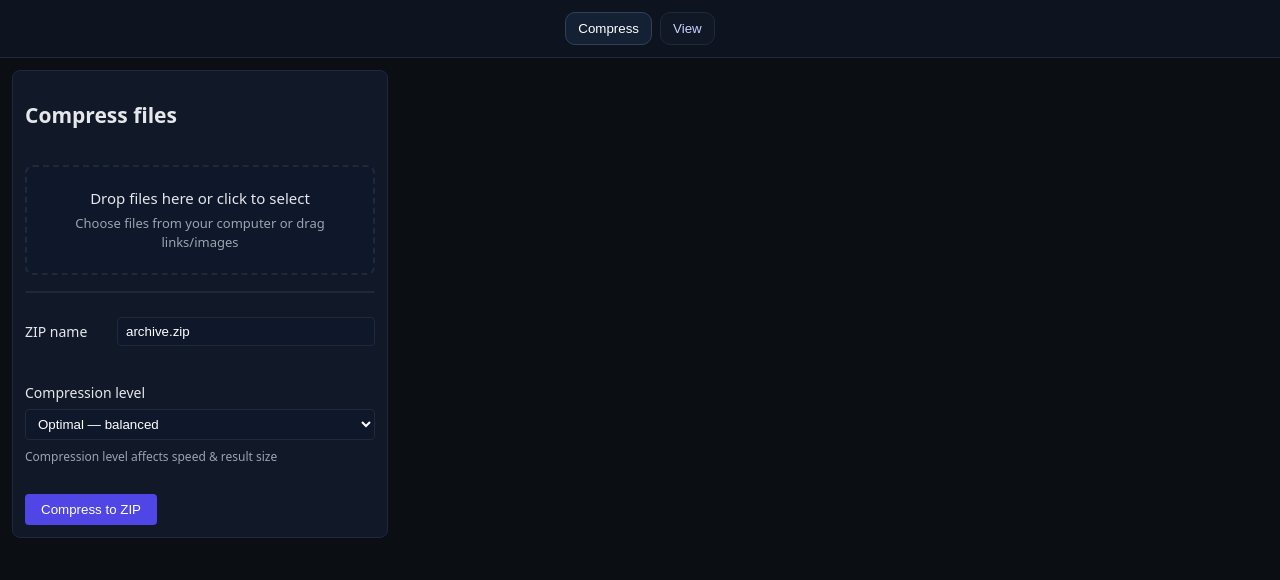
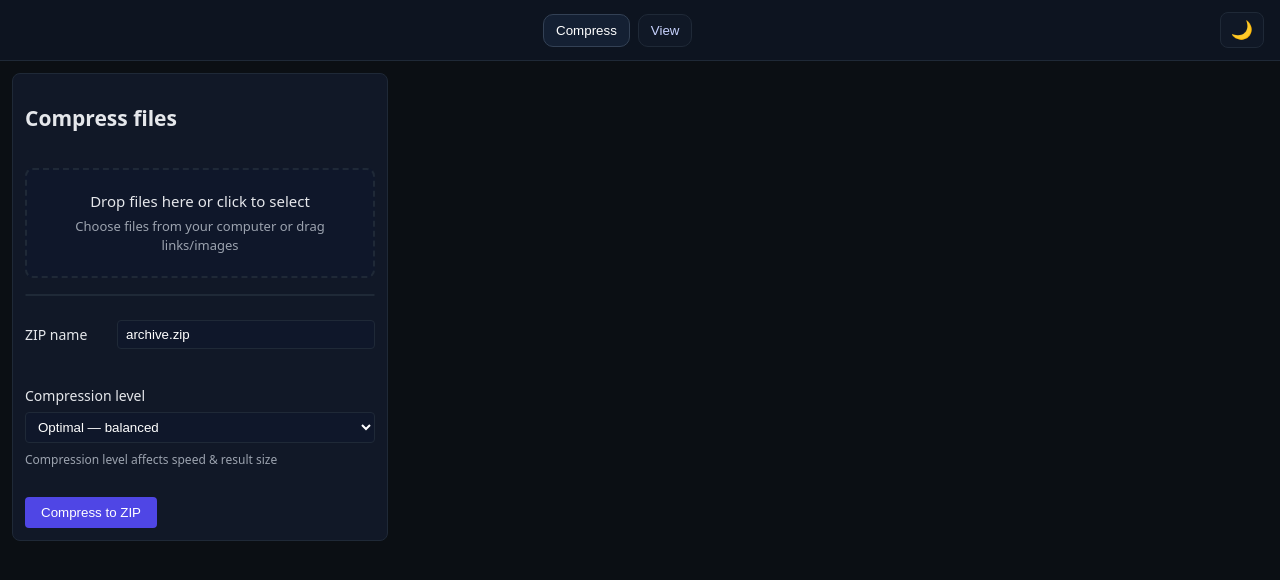
Before and after one commit to max-hertz-coder/ZIPboost, a browser extension: page views/app.html in a window 1280 px wide. Drawn offline with Linux system fonts and the light colour scheme.

Commit message:
modes added

```diff
--- a/app.js
+++ b/app.js
@@ -103,6 +103,8 @@ function ensureButton(button) {
 // ============================================================================
 const tabC = $("#tab-compress");
 const tabV = $("#tab-view");
+const btnTheme = $("#btn-theme-toggle");
+const themeIcon = btnTheme?.querySelector(".theme-icon");
 
 const secC = $("#sec-compress");
 const secV = $("#sec-view");
@@ -153,6 +155,63 @@ async function activate(section, tabBtn) {
 
 on(tabC, "click", () => activate(secC, tabC));
 on(tabV, "click", () => activate(secV, tabV));
+
+// ============================================================================
+//                               THEME TOGGLE
+// ============================================================================
+const THEMES = {
+  dark: { file: "dark-blue.css", icon: "🌙" },
+  light: { file: "light-blue.css", icon: "☀️" }
+};
+
+let currentTheme = "dark"; // default
+
+function getThemeLink() {
+  return document.querySelector('#theme-link') || document.querySelector('link[href*="/themes/"]');
+}
+
+async function initTheme() {
+  const saved = (await storageGet(["zipboost_theme"])).zipboost_theme;
+  if (saved && (saved === "dark" || saved === "light")) {
+    currentTheme = saved;
+  }
+  applyTheme(currentTheme, false);
+}
+
+function applyTheme(theme, save = true) {
+  currentTheme = theme;
+  const link = getThemeLink();
+  if (link) {
+    link.href = `../public/themes/${THEMES[theme].file}`;
+  } else {
+    // создаем ссылку если её нет
+    const newLink = document.createElement("link");
+    newLink.rel = "stylesheet";
+    newLink.href = `../public/themes/${THEMES[theme].file}`;
+    document.head.appendChild(newLink);
+  }
+
+  if (themeIcon) {
+    themeIcon.textContent = THEMES[theme].icon;
+  }
+
+  if (save) {
+    storageSet({ zipboost_theme: theme });
+  }
+}
+
+function toggleTheme() {
+  const next = currentTheme === "dark" ? "light" : "dark";
+  applyTheme(next);
+}
+
+if (btnTheme) {
+  ensureButton(btnTheme);
+  on(btnTheme, "click", toggleTheme);
+}
+
+// Инициализация темы при загрузке
+initTheme();
 
 // Восстановление «умолчаний» (имя архива/пресет)
 (async () => {
--- a/public/style.css
+++ b/public/style.css
@@ -6,6 +6,24 @@
   --muted: #9ca3af;
   --primary: #4f46e5;
   --primary-2: #3b82f6;
+  /* Extended variables for theming */
+  --topbar-bg: #0d1420;
+  --tab-bg: #101826;
+  --tab-color: #c7d2fe;
+  --tab-active-bg: #142033;
+  --tab-active-color: #fff;
+  --tab-active-border: #334155;
+  --input-bg: #0f172a;
+  --progress-color: #10b981;
+  --dropzone-bg: #0f172a;
+  --dropzone-drag-bg: #0e1b2b;
+  --dropzone-focus-border: var(--primary-2);
+  --dropzone-drag-border: var(--primary-2);
+  --item-hover-bg: #1a273a;
+  --item-active-bg: #26354f;
+  --button-xs-bg: #374151;
+  --button-xs-hover-bg: #475569;
+  --button-text: #fff;
 }
 * { box-sizing: border-box; }
 html, body {
@@ -21,27 +39,29 @@ html, body {
   top: 0;
   display: flex;
   align-items: center;
-  justify-content: center;
+  justify-content: space-between;
   padding: 12px 16px;
   border-bottom: 1px solid var(--border);
-  background: #0d1420;
+  background: var(--topbar-bg);
 }
 .tabs {
   display: flex;
   gap: 8px;
+  flex: 1;
+  justify-content: center;
 }
 .tab {
-  background: #101826;
+  background: var(--tab-bg);
   border: 1px solid var(--border);
-  color: #c7d2fe;
+  color: var(--tab-color);
   padding: 8px 12px;
   border-radius: 10px;
   cursor: pointer;
 }
 .tab.active {
-  background: #142033;
-  color: #fff;
-  border-color: #334155;
+  background: var(--tab-active-bg);
+  color: var(--tab-active-color);
+  border-color: var(--tab-active-border);
 }
 
 /* Layout */
@@ -84,10 +104,10 @@ html, body {
 input[type=text], select {
   flex: 1;
   padding: 6px 8px;
-  background: #0f172a;
+  background: var(--input-bg);
   border: 1px solid var(--border);
   border-radius: 4px;
-  color: #fff;
+  color: var(--button-text);
 }
 select { cursor: pointer; }
 .hint {
@@ -101,7 +121,7 @@ select { cursor: pointer; }
 }
 .progress {
   font-size: 13px;
-  color: #10b981;
+  color: var(--progress-color);
   margin-left: 8px;
 }
 
@@ -111,16 +131,16 @@ select { cursor: pointer; }
   padding: 20px;
   border: 2px dashed var(--border);
   border-radius: 8px;
-  background: #0f172a;
+  background: var(--dropzone-bg);
   cursor: pointer;
   outline: none;
 }
 .dropzone:focus {
-  border-color: #3b82f6;
+  border-color: var(--dropzone-focus-border);
 }
 .dropzone.drag {
-  border-color: #3b82f6;
-  background: #0e1b2b;
+  border-color: var(--dropzone-drag-border);
+  background: var(--dropzone-drag-bg);
 }
 .dz-title {
   font-size: 15px;
@@ -157,22 +177,22 @@ select { cursor: pointer; }
   margin-left: 8px;
 }
 .item.file:hover {
-  background: #1a273a;
+  background: var(--item-hover-bg);
 }
 .item.file:active {
-  background: #26354f;
+  background: var(--item-active-bg);
 }
 .item button.xs {
-  background: #374151;
+  background: var(--button-xs-bg);
   border: none;
-  color: #fff;
+  color: var(--button-text);
   font-size: 14px;
   padding: 4px 8px;
   cursor: pointer;
   border-radius: 3px;
 }
 .item button.xs:hover {
-  background: #475569;
+  background: var(--button-xs-hover-bg);
 }
 .file-actions {
   display: flex;
@@ -185,7 +205,7 @@ button.primary, button.secondary {
   cursor: pointer;
   padding: 8px 16px;
   border: none;
-  color: #fff;
+  color: var(--button-text);
   border-radius: 4px;
 }
 button.primary { background: var(--primary); }
@@ -196,3 +216,29 @@ button.secondary {
 button.primary:hover, button.secondary:hover {
   opacity: 0.9;
 }
+
+/* Theme toggle */
+.theme-toggle {
+  background: var(--tab-bg);
+  border: 1px solid var(--border);
+  color: var(--tab-color);
+  padding: 6px 10px;
+  border-radius: 8px;
+  cursor: pointer;
+  font-size: 18px;
+  line-height: 1;
+  display: flex;
+  align-items: center;
+  justify-content: center;
+  min-width: 36px;
+  height: 36px;
+  transition: all 0.2s ease;
+}
+.theme-toggle:hover {
+  background: var(--tab-active-bg);
+  border-color: var(--tab-active-border);
+  opacity: 0.9;
+}
+.theme-icon {
+  display: inline-block;
+}
--- /dev/null
+++ b/public/themes/dark-blue.css
@@ -0,0 +1,27 @@
+/* Theme 1: Темная + Синий (базовая линия / текущий) */
+:root {
+  --bg: #0b0f14;
+  --panel: #111827;
+  --border: #1f2937;
+  --text: #e5e7eb;
+  --muted: #9ca3af;
+  --primary: #4f46e5;
+  --primary-2: #3b82f6;
+  --topbar-bg: #0d1420;
+  --tab-bg: #101826;
+  --tab-color: #c7d2fe;
+  --tab-active-bg: #142033;
+  --tab-active-color: #fff;
+  --tab-active-border: #334155;
+  --input-bg: #0f172a;
+  --progress-color: #10b981;
+  --dropzone-bg: #0f172a;
+  --dropzone-drag-bg: #0e1b2b;
+  --dropzone-focus-border: #3b82f6;
+  --dropzone-drag-border: #3b82f6;
+  --item-hover-bg: #1a273a;
+  --item-active-bg: #26354f;
+  --button-xs-bg: #374151;
+  --button-xs-hover-bg: #475569;
+  --button-text: #fff;
+}
--- /dev/null
+++ b/public/themes/dark-cyan.css
@@ -0,0 +1,27 @@
+/* Theme 5: Темная + Бирюзовый/Голубой (свежесть) */
+:root {
+  --bg: #0f1414;
+  --panel: #111a1a;
+  --border: #1f2d2d;
+  --text: #e5f0f0;
+  --muted: #9fb8b8;
+  --primary: #06b6d4;
+  --primary-2: #22d3ee;
+  --topbar-bg: #0d1a1a;
+  --tab-bg: #101c1c;
+  --tab-color: #a5f3fc;
+  --tab-active-bg: #142d33;
+  --tab-active-color: #fff;
+  --tab-active-border: #334d4d;
+  --input-bg: #0f1a1a;
+  --progress-color: #10b981;
+  --dropzone-bg: #0f1a1a;
+  --dropzone-drag-bg: #0e1f1f;
+  --dropzone-focus-border: #22d3ee;
+  --dropzone-drag-border: #22d3ee;
+  --item-hover-bg: #1a2a2a;
+  --item-active-bg: #263a3a;
+  --button-xs-bg: #374d4d;
+  --button-xs-hover-bg: #475a5a;
+  --button-text: #fff;
+}
--- /dev/null
+++ b/public/themes/dark-green.css
@@ -0,0 +1,27 @@
+/* Theme 2: Темная + Зеленый (природная тема) */
+:root {
+  --bg: #0f1414;
+  --panel: #141a18;
+  --border: #1f2d29;
+  --text: #e5f0ed;
+  --muted: #9fb8ad;
+  --primary: #10b981;
+  --primary-2: #34d399;
+  --topbar-bg: #0d1a17;
+  --tab-bg: #101c1a;
+  --tab-color: #a7f3d0;
+  --tab-active-bg: #142825;
+  --tab-active-color: #fff;
+  --tab-active-border: #2d5a4d;
+  --input-bg: #0f1a18;
+  --progress-color: #10b981;
+  --dropzone-bg: #0f1a18;
+  --dropzone-drag-bg: #0e1f1c;
+  --dropzone-focus-border: #34d399;
+  --dropzone-drag-border: #34d399;
+  --item-hover-bg: #1a2a25;
+  --item-active-bg: #263a33;
+  --button-xs-bg: #2d4a42;
+  --button-xs-hover-bg: #3a5a50;
+  --button-text: #fff;
+}
--- /dev/null
+++ b/public/themes/dark-orange.css
@@ -0,0 +1,27 @@
+/* Theme 4: Темная + Оранжевый (энергия) */
+:root {
+  --bg: #14120f;
+  --panel: #1a1811;
+  --border: #352f1f;
+  --text: #f5f0e5;
+  --muted: #c8b8a0;
+  --primary: #f59e0b;
+  --primary-2: #fbbf24;
+  --topbar-bg: #1a150d;
+  --tab-bg: #1c1610;
+  --tab-color: #fde68a;
+  --tab-active-bg: #332214;
+  --tab-active-color: #fff;
+  --tab-active-border: #4d4533;
+  --input-bg: #180f0a;
+  --progress-color: #10b981;
+  --dropzone-bg: #180f0a;
+  --dropzone-drag-bg: #1f0e0b;
+  --dropzone-focus-border: #fbbf24;
+  --dropzone-drag-border: #fbbf24;
+  --item-hover-bg: #2a1f1a;
+  --item-active-bg: #3a2d26;
+  --button-xs-bg: #4a3d2a;
+  --button-xs-hover-bg: #5a4a35;
+  --button-text: #fff;
+}
--- /dev/null
+++ b/public/themes/dark-purple.css
@@ -0,0 +1,27 @@
+/* Theme 3: Темная + Фиолетовый (современно) */
+:root {
+  --bg: #120f14;
+  --panel: #18111a;
+  --border: #2d1f35;
+  --text: #f0e5f5;
+  --muted: #b8a0c8;
+  --primary: #8b5cf6;
+  --primary-2: #a78bfa;
+  --topbar-bg: #150d1a;
+  --tab-bg: #16101c;
+  --tab-color: #ddd6fe;
+  --tab-active-bg: #1d1433;
+  --tab-active-color: #fff;
+  --tab-active-border: #4c334d;
+  --input-bg: #0f0a18;
+  --progress-color: #10b981;
+  --dropzone-bg: #0f0a18;
+  --dropzone-drag-bg: #0e0b1f;
+  --dropzone-focus-border: #a78bfa;
+  --dropzone-drag-border: #a78bfa;
+  --item-hover-bg: #1f1a2a;
+  --item-active-bg: #2d263a;
+  --button-xs-bg: #3d2a4a;
+  --button-xs-hover-bg: #4a355a;
+  --button-text: #fff;
+}
--- /dev/null
+++ b/public/themes/high-contrast-blue.css
@@ -0,0 +1,27 @@
+/* Theme 8: Высокий контраст + Синий (доступность) */
+:root {
+  --bg: #000000;
+  --panel: #1a1a1a;
+  --border: #404040;
+  --text: #ffffff;
+  --muted: #b3b3b3;
+  --primary: #0066ff;
+  --primary-2: #3399ff;
+  --topbar-bg: #0d0d0d;
+  --tab-bg: #1a1a1a;
+  --tab-color: #99ccff;
+  --tab-active-bg: #262626;
+  --tab-active-color: #ffffff;
+  --tab-active-border: #4d4d4d;
+  --input-bg: #1a1a1a;
+  --progress-color: #00ff00;
+  --dropzone-bg: #0d0d0d;
+  --dropzone-drag-bg: #1a1a1a;
+  --dropzone-focus-border: #3399ff;
+  --dropzone-drag-border: #3399ff;
+  --item-hover-bg: #2d2d2d;
+  --item-active-bg: #404040;
+  --button-xs-bg: #404040;
+  --button-xs-hover-bg: #4d4d4d;
+  --button-text: #ffffff;
+}
--- /dev/null
+++ b/public/themes/light-blue.css
@@ -0,0 +1,27 @@
+/* Theme 6: Светлая + Синий (классика) */
+:root {
+  --bg: #f8fafc;
+  --panel: #ffffff;
+  --border: #e2e8f0;
+  --text: #1e293b;
+  --muted: #64748b;
+  --primary: #3b82f6;
+  --primary-2: #60a5fa;
+  --topbar-bg: #f1f5f9;
+  --tab-bg: #e2e8f0;
+  --tab-color: #3b82f6;
+  --tab-active-bg: #ffffff;
+  --tab-active-color: #1e293b;
+  --tab-active-border: #3b82f6;
+  --input-bg: #ffffff;
+  --progress-color: #10b981;
+  --dropzone-bg: #f8fafc;
+  --dropzone-drag-bg: #e0f2fe;
+  --dropzone-focus-border: #3b82f6;
+  --dropzone-drag-border: #3b82f6;
+  --item-hover-bg: #f1f5f9;
+  --item-active-bg: #e2e8f0;
+  --button-xs-bg: #cbd5e1;
+  --button-xs-hover-bg: #94a3b8;
+  --button-text: #ffffff;
+}
--- a/views/app.html
+++ b/views/app.html
@@ -6,6 +6,7 @@
   <meta name="viewport" content="width=device-width, initial-scale=1" />
   <!-- Подключаем стили -->
   <link rel="stylesheet" href="../public/style.css">
+  <link rel="stylesheet" href="../public/themes/dark-blue.css" id="theme-link">
 </head>
 <body>
   <header class="topbar">
@@ -13,6 +14,9 @@
       <button type="button" id="tab-compress" class="tab active">Compress</button>
       <button type="button" id="tab-view" class="tab">View</button>
     </nav>
+    <button type="button" id="btn-theme-toggle" class="theme-toggle" title="Toggle theme">
+      <span class="theme-icon">🌙</span>
+    </button>
   </header>
 
   <main class="container">
```
Also changed, not shown: public/themes/light-green.css (added, +27 -0 lines), public/themes/README.md (added).
